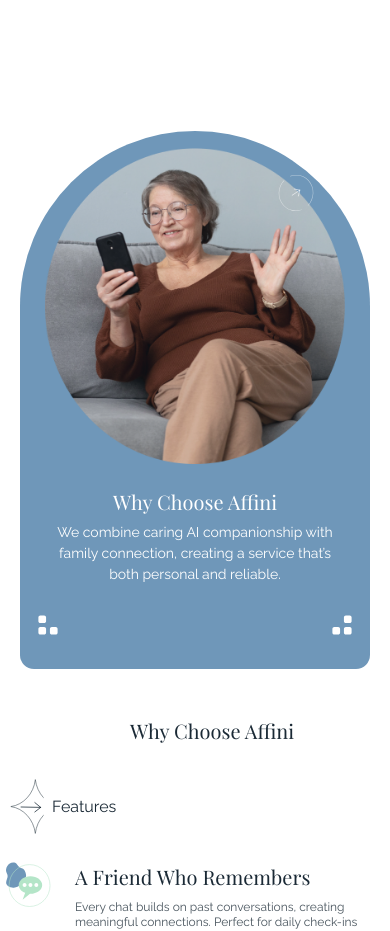
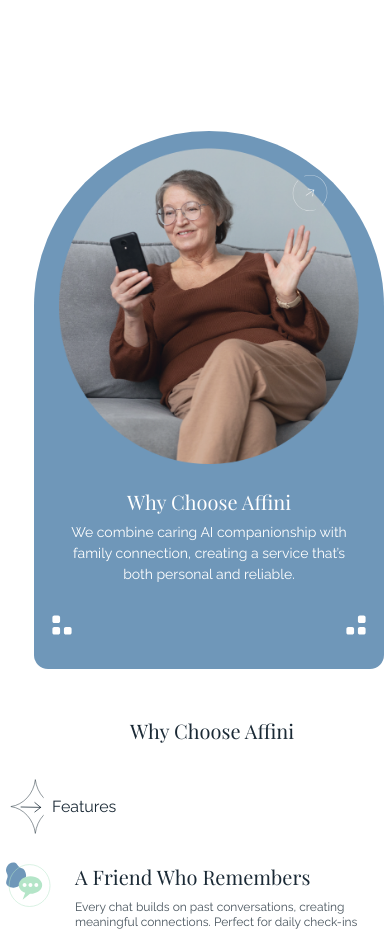
Before and after one commit to SiarheiBalabanovich/affini-app, a React (Vite) app: page / in a window 390 px wide. Shown: the part 1740-2671 px from the top of the page. Built offline with nearby package versions, Linux system fonts and the light colour scheme.

Commit message:
added margin-right for first card on the whychoosesection

```diff
--- a/src/components/WhyChooseSection.jsx
+++ b/src/components/WhyChooseSection.jsx
@@ -50,7 +50,7 @@
 
         {/* First card */}
         <div
-          className="relative flex flex-col items-center card-style xs:w-[350px] md:w-[411px] xs:mx-auto"
+          className="relative flex flex-col items-center card-style xs:w-[350px] md:w-[411px] xs:mx-auto xs:mr-[0px]"
           style={{
             width: window.innerWidth <= 768 ? '350px' : '411px',
             borderTopLeftRadius: '200px',
```
